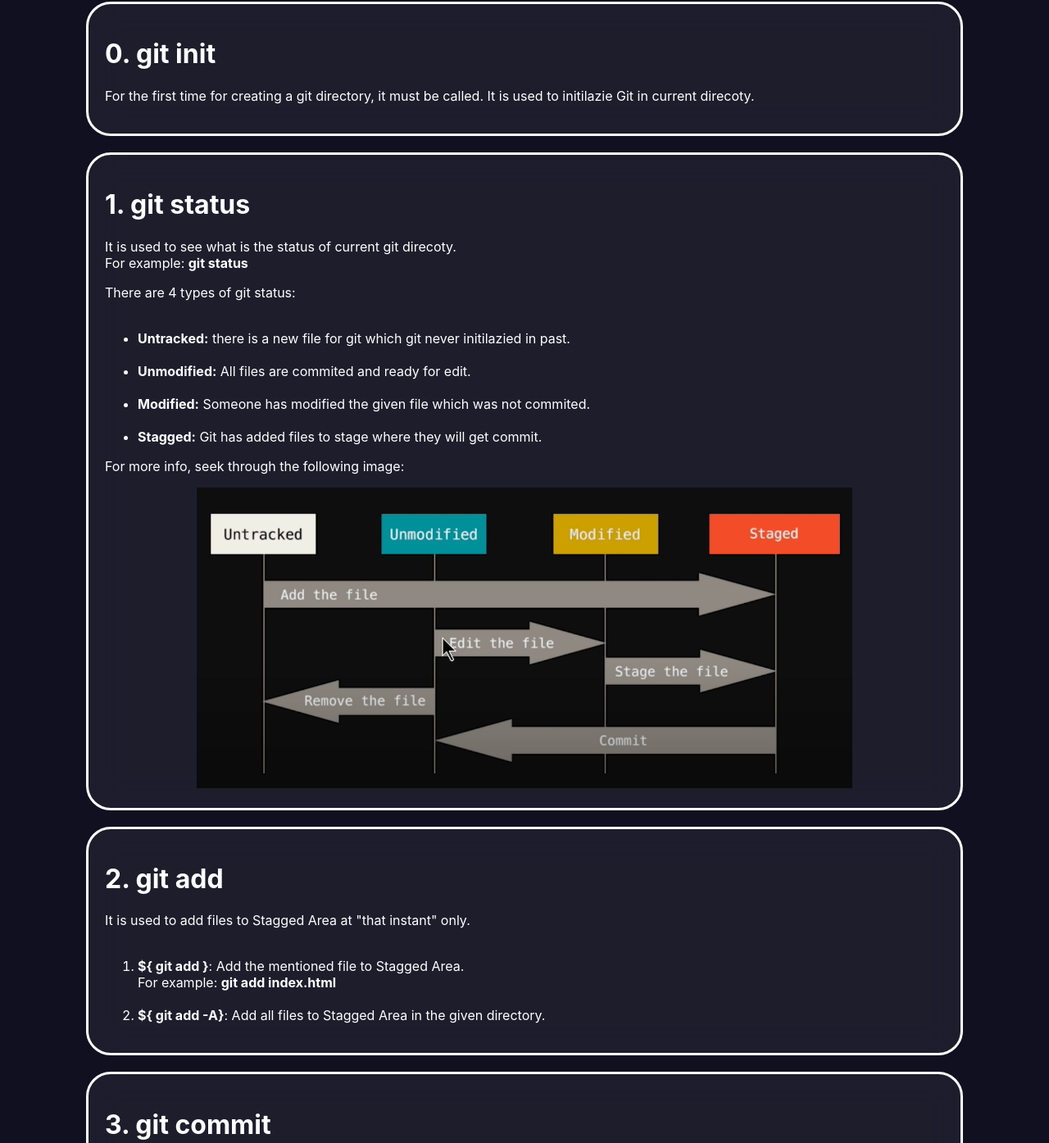
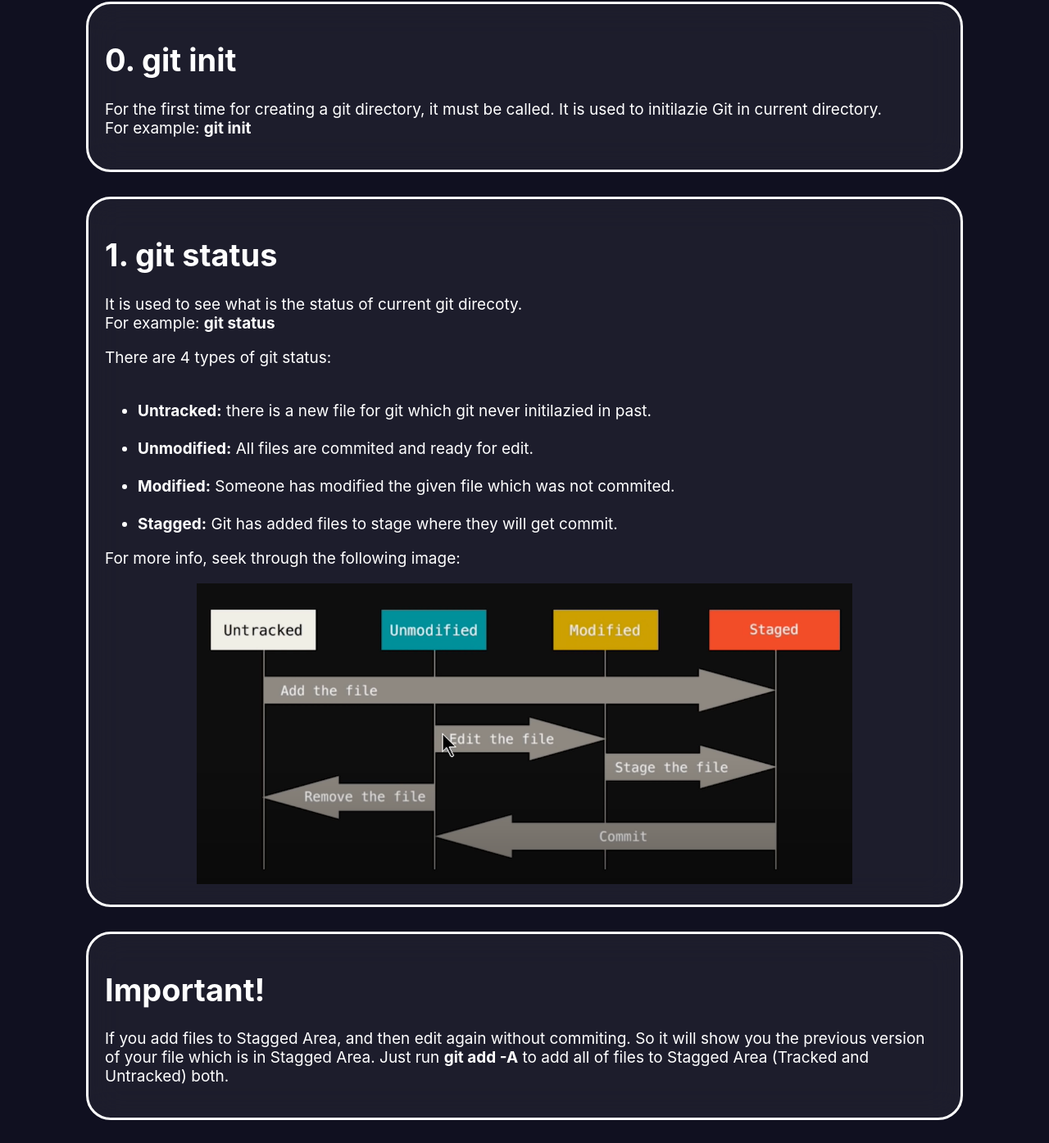
Before and after one commit to xorahsan/git-for-beginners, a plain HTML site: page index.html in a window 1280 px wide. Shown: the part 140-1535 px from the top of the page at 82% size. Drawn offline with Linux system fonts and the light colour scheme.

Commit message:
fifth commit

```diff
--- a/index.html
+++ b/index.html
@@ -14,7 +14,7 @@
 
         <div class="command_div">
             <h1>0. git init</h1>
-            <p>For the first time for creating a git directory, it must be called. It is used to initilazie Git in current direcoty.</b></p>
+            <p>For the first time for creating a git directory, it must be called. It is used to initilazie Git in current directory.<br>For example: <b>git init</b></p>
         </div>
 
         <div class="command_div">
@@ -37,6 +37,11 @@
             <div>
                 <img src="./git_status_image.png" id="git_status_image">
             </div>
+        </div>
+
+        <div class="command_div">
+            <h1>Important!</h1>
+            <p>If you add files to Stagged Area, and then edit again without commiting. So it will show you the previous version of your file which is in Stagged Area. Just run <b>git add -A</b> to add all of files to Stagged Area (Tracked and Untracked) both.</p>
         </div>
 
         <div class="command_div">
--- a/styles.css
+++ b/styles.css
@@ -22,8 +22,9 @@ body{
     backdrop-filter: blur(20px);
     border: 3px solid white;
     border-radius: 30px;
-    margin:  20px auto;
+    margin:  30px auto;
     padding: 20px;
+    font-size: 19px !important;
 }
 
 .command_div div{
```
